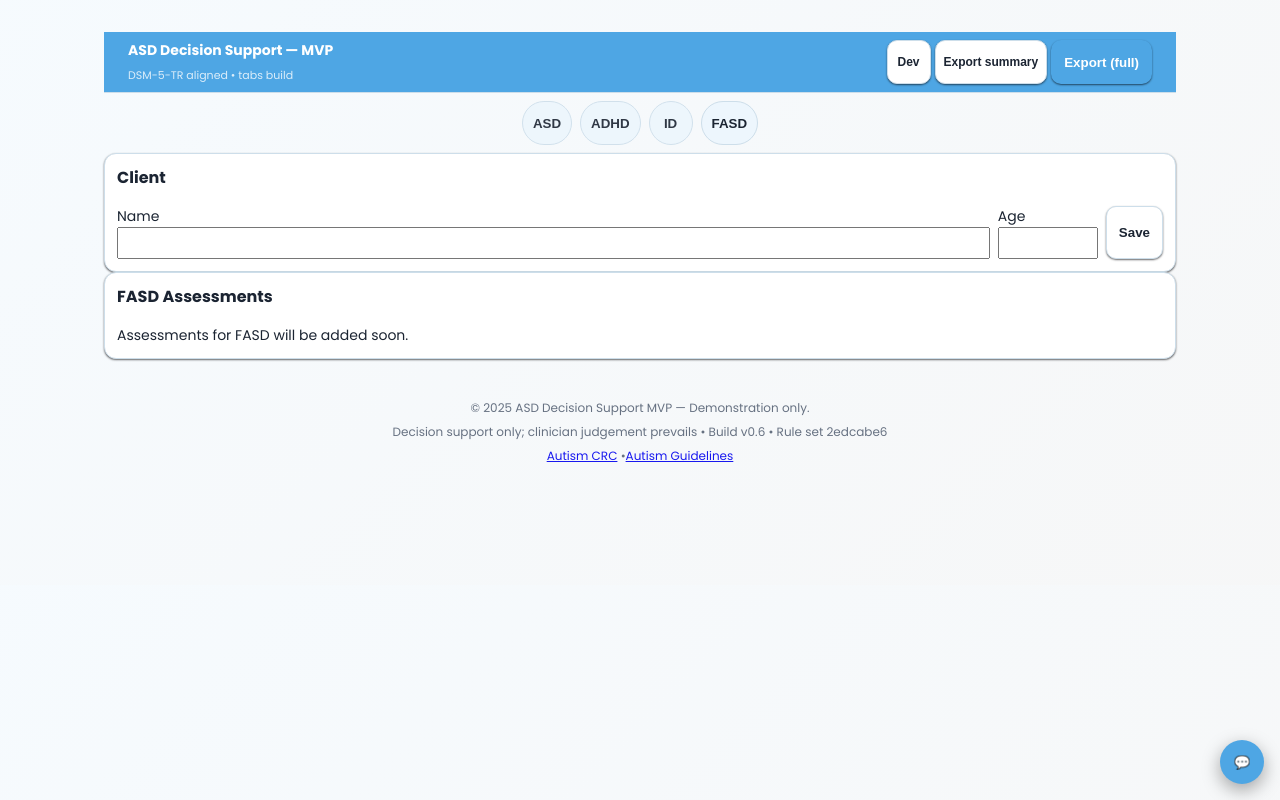
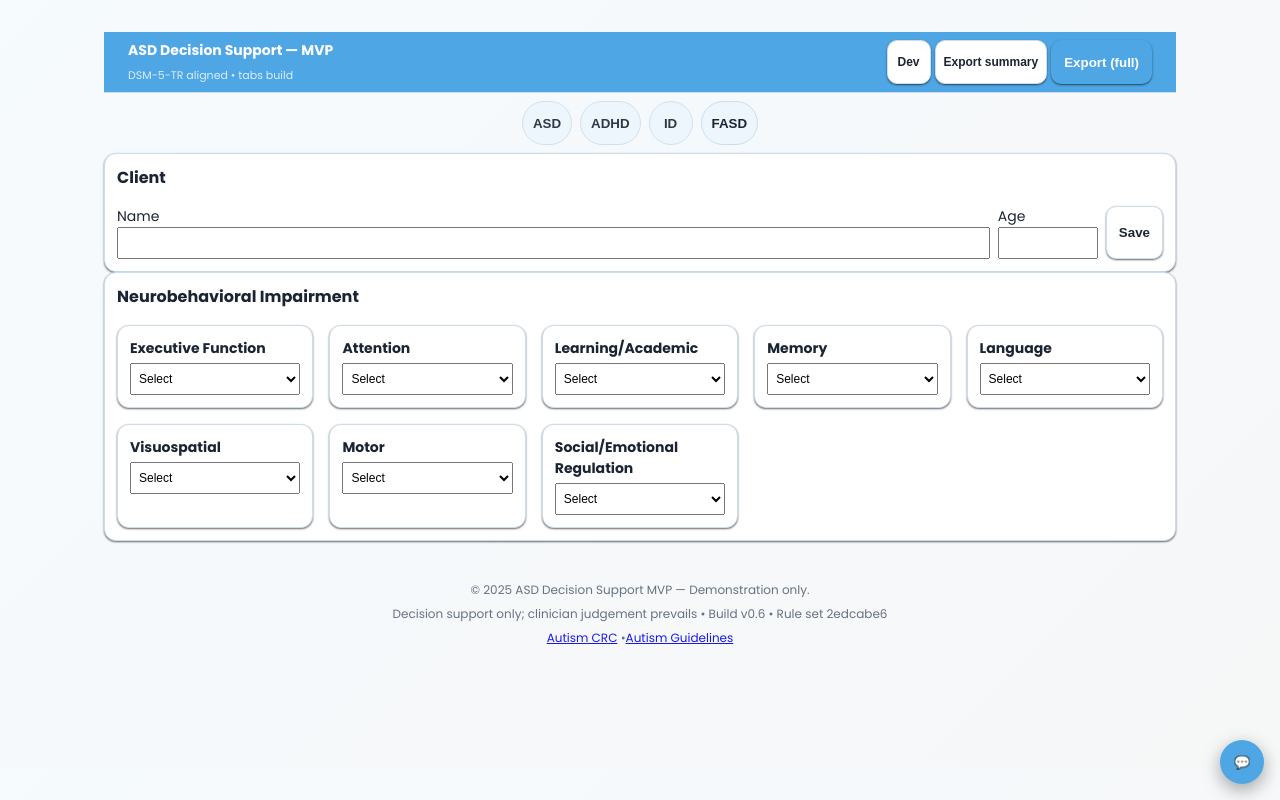
Before and after one commit to dolorvi/asd-ds, a React (Vite) app: page / in a window 1280 px wide. Both pictures are taken after a click on the button "FASD". Built offline with nearby package versions, Linux system fonts and the light colour scheme; the HTML template or start-up script is replaced by a standard one.

Commit message:
Add FASD neurobehavioral panel

```diff
--- a/src/App.tsx
+++ b/src/App.tsx
@@ -18,6 +18,7 @@ import {
   BRIEF2_DOMAINS,
   SENSORY_PROFILE_DOMAINS,
   CELF5_DOMAINS,
+  FASD_NEURO_DOMAINS,
 } from "./data/testData";
 import type { Config, SeverityState, Condition, AssessmentSelection, ClientProfile } from "./types";
 
@@ -35,6 +36,7 @@ import { DomainPanel } from "./panels/DomainPanel";
 import { HistoryPanel } from "./panels/HistoryPanel";
 import { DiffPanel } from "./panels/DiffPanel";
 import { AiChat } from "./components/AiChat";
+import { FasdPanel } from "./panels/FasdPanel";
 
 const initSeverityState = (domains: { key: string }[]): SeverityState =>
   Object.fromEntries(domains.map((d) => [d.key, { score: undefined, severity: "" }])) as SeverityState;
@@ -78,6 +80,7 @@ export default function App() {
   const [brief, setBRIEF] = useState<SeverityState>(() => initSeverityState(BRIEF2_DOMAINS));
   const [sensory, setSensory] = useState<SeverityState>(() => initSeverityState(SENSORY_PROFILE_DOMAINS));
   const [celf, setCELF] = useState<SeverityState>(() => initSeverityState(CELF5_DOMAINS));
+  const [fasdNeuro, setFasdNeuro] = useState<SeverityState>(() => initSeverityState(FASD_NEURO_DOMAINS));
 
   const [migdas, setMIGDAS] = useState({
     consistency: (MIGDAS_CONSISTENCY[0] as (typeof MIGDAS_CONSISTENCY)[number]) || "unclear",
@@ -674,8 +677,14 @@ export default function App() {
               </section>
             </div>
           </>
+        ) : condition === "FASD" ? (
+          <div className="stack stack--lg">
+            <FasdPanel valueMap={fasdNeuro} setValueMap={setFasdNeuro} />
+          </div>
         ) : (
-          <Card title={`${condition} assessments`}>Assessments for {condition} will be added soon.</Card>
+          <Card title={`${condition} assessments`}>
+            Assessments for {condition} will be added soon.
+          </Card>
         )}
 
         <Footer version={VERSION} ruleHash={ruleHash} />
--- /dev/null
+++ b/src/panels/FasdPanel.tsx
@@ -0,0 +1,21 @@
+import React from "react";
+import type { SeverityState } from "../types";
+import { DomainPanel } from "./DomainPanel";
+import { FASD_NEURO_DOMAINS } from "../data/testData";
+
+export function FasdPanel({
+  valueMap,
+  setValueMap,
+}: {
+  valueMap: SeverityState;
+  setValueMap: (fn: (s: SeverityState) => SeverityState) => void;
+}) {
+  return (
+    <DomainPanel
+      title="Neurobehavioral impairment"
+      domains={FASD_NEURO_DOMAINS}
+      valueMap={valueMap}
+      setValueMap={setValueMap}
+    />
+  );
+}
```
